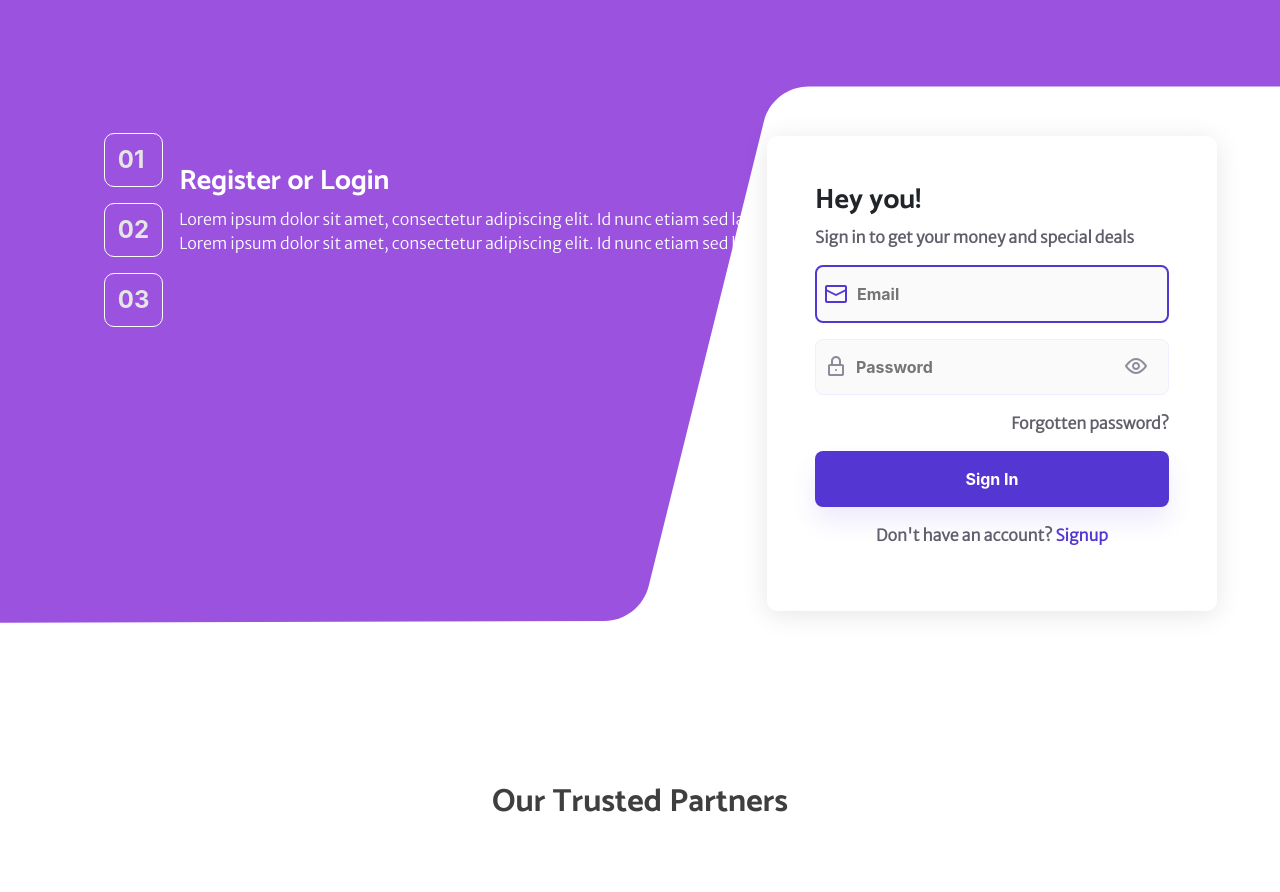
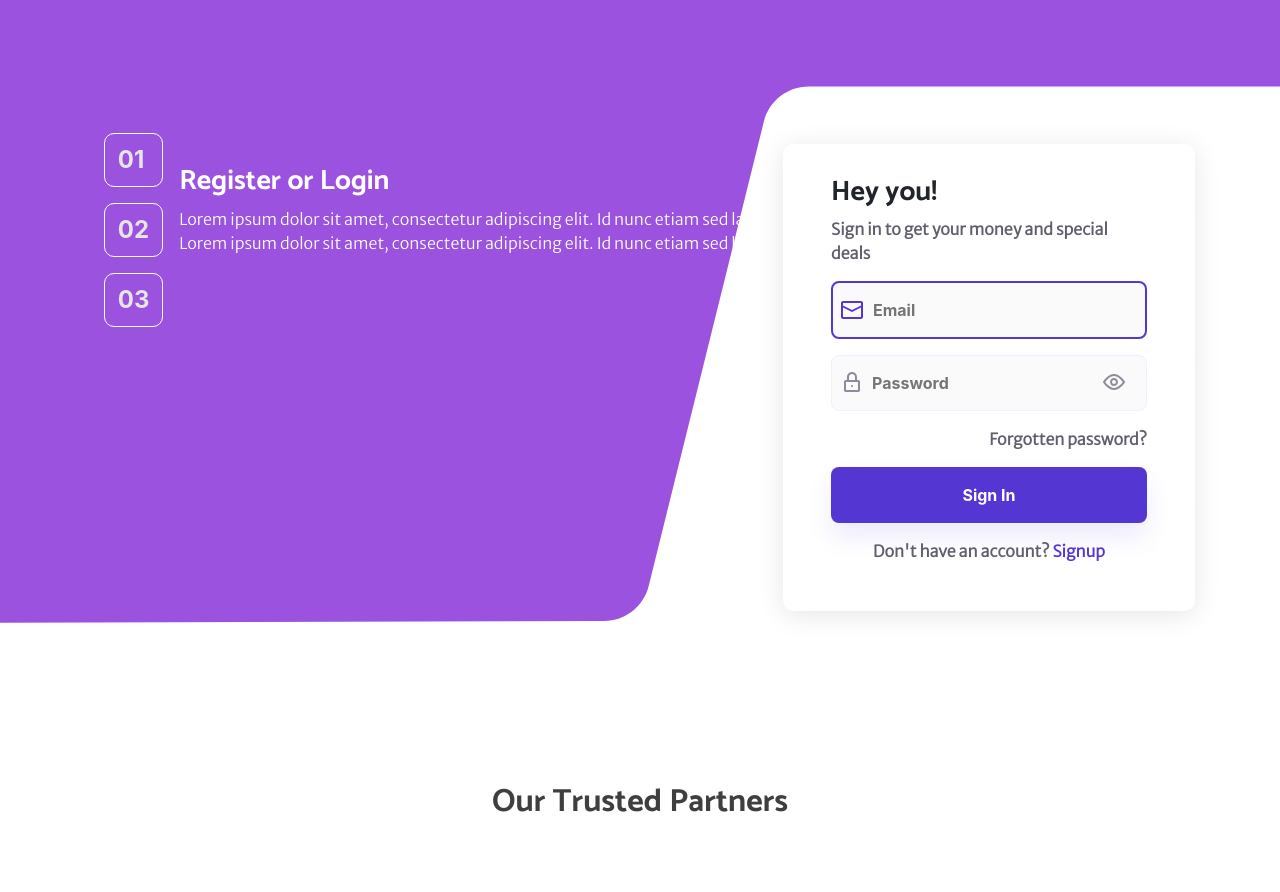
Before and after one commit to MichaelGee/vazapay, a React (Create React App) app: page / in a window 1280 px wide. Shown: the part 2320-3212 px from the top of the page. Built offline with nearby package versions, Linux system fonts and the light colour scheme.

Commit message:
small adjustment to form size

```diff
--- a/src/stylesheets/home/__form.scss
+++ b/src/stylesheets/home/__form.scss
@@ -2,12 +2,12 @@
     background: linear-gradient(180deg, #ffffff 0%, rgba(255, 255, 255, 0) 100%),
       #ffffff;
     border-radius: 10px;
-    padding: 3rem 3rem;
+    padding: 2rem 3rem;
     box-shadow: 0px 4px 27px rgba(0, 0, 0, 0.1);
     font-weight: bold;
-    width: 450px;
+    width: 412px;
     position: absolute;
-    right: 63px;
+    right: 85px;
     bottom: 12px;
     p{
         color: #605f6c;
```
